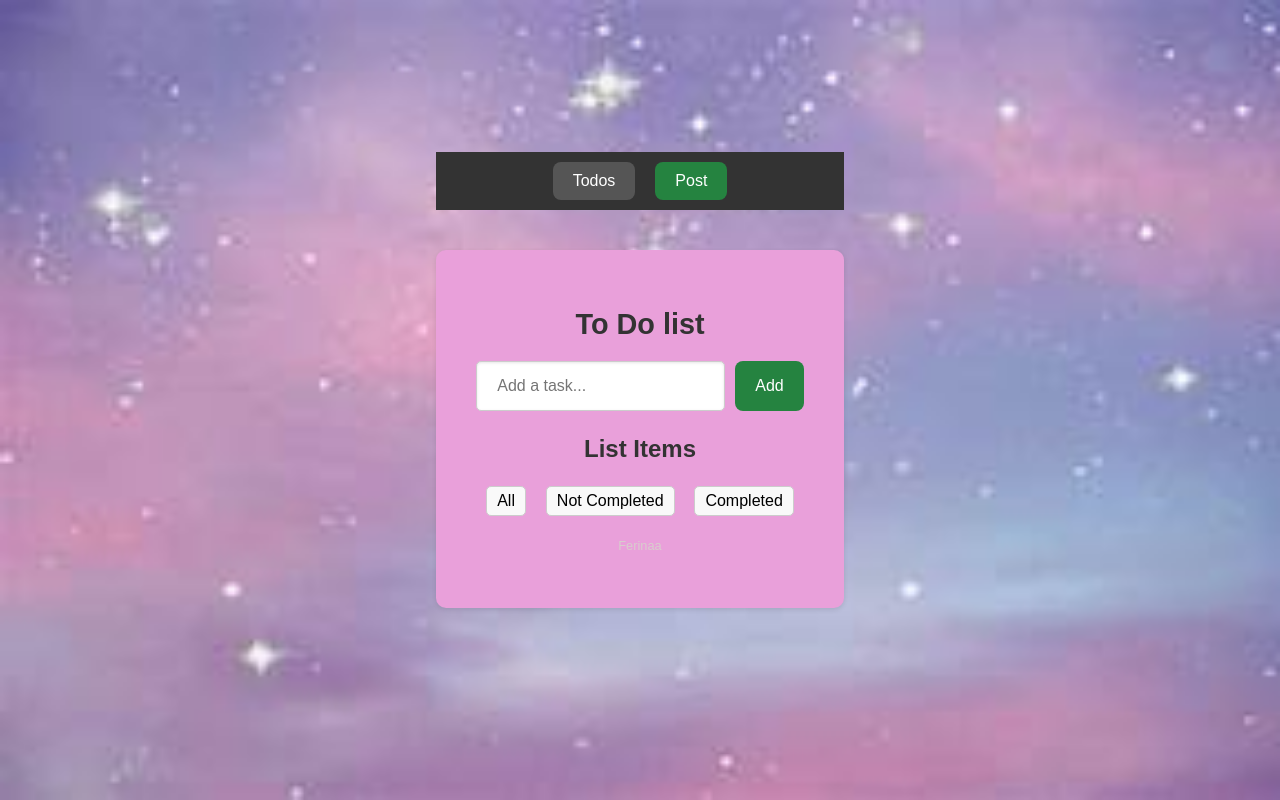
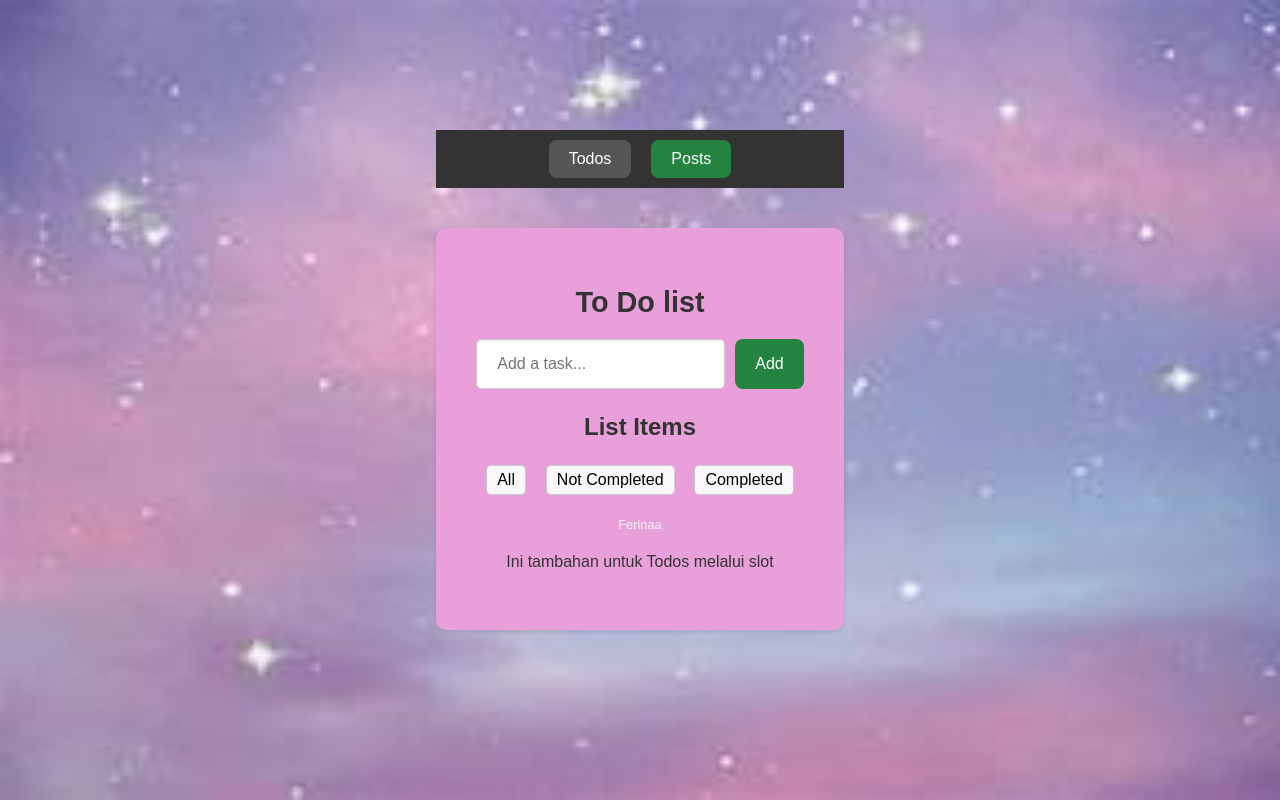
Before and after one commit to FEERinaa/30-pbk-uts-223510344, a Vue app: page / in a window 1280 px wide. Built offline with nearby package versions, Linux system fonts and the light colour scheme.

Commit message:
pertemuan 11

```diff
--- a/package.json
+++ b/package.json
@@ -9,7 +9,8 @@
     "preview": "vite preview"
   },
   "dependencies": {
-    "vue": "^3.4.21"
+    "vue": "^3.4.21",
+    "vue-router": "^4.3.2"
   },
   "devDependencies": {
     "@vitejs/plugin-vue": "^5.0.4",
--- a/src/App.vue
+++ b/src/App.vue
@@ -3,11 +3,21 @@
     <header>
       <nav>
         <button @click="setActiveComponent('todos')" :class="{ active: activeComponent === 'todos' }">Todos</button>
-        <button @click="setActiveComponent('posts')" :class="{ active: activeComponent === 'posts' }">Post</button>
+        <button @click="setActiveComponent('posts')" :class="{ active: activeComponent === 'posts' }">Posts</button>
       </nav>
     </header>
-    <Todos v-if="activeComponent === 'todos'" />
-    <Posts v-if="activeComponent === 'posts'" />
+    <div class="content">
+      <Todos v-if="activeComponent === 'todos'" @success="handleSuccess">
+        <template v-slot:default>
+          <p>Ini tambahan untuk Todos melalui slot</p>
+        </template>
+      </Todos>
+      <Posts v-if="activeComponent === 'posts'" @success="handleSuccess">
+        <template v-slot:default>
+          <p>Ini konten tambahan untuk Posts melalui slot</p>
+        </template>
+      </Posts>
+    </div>
   </div>
 </template>
 
@@ -28,6 +38,10 @@ export default {
   methods: {
     setActiveComponent(component) {
       this.activeComponent = component;
+    },
+    handleSuccess(message) {
+      console.log(message);
+      alert(message);
     }
   }
 };
--- a/src/components/Todos.vue
+++ b/src/components/Todos.vue
@@ -21,11 +21,18 @@
     <footer>
       <p>Ferinaa</p>
     </footer>
+    <slot></slot>
   </div>
 </template>
 
 <script>
 export default {
+  props: {
+    success: {
+      type: Function,
+      default: () => {}
+    }
+  },
   data() {
     return {
       newTodo: '',
@@ -43,9 +50,11 @@
         done: false,
       });
       this.newTodo = '';
+      this.$emit('success', 'Anda berhasil');
     },
     removeTodo(index) {
       this.todos.splice(index, 1);
+      this.$emit('success', 'Anda berhasil');
     },
     filterTodos(filterType) {
       this.filter = filterType;
@@ -149,6 +158,6 @@
   footer {
     text-align: center;
     font-size: 0.8rem;
-    color: #d8cdcd;
+    color: #f8f1f1;
   }
   </style>
```
Also changed, not shown: 1 other file (tests, documents, lock files or other folders). Lines whose indentation alone changed are shown as unchanged.
